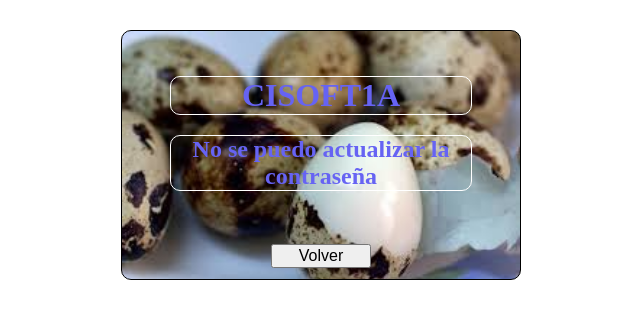
After one commit to alejandroaponterodriguez/Huevitos1A, a PHP site: page /reglasNegocios/noActualizacionContra.php in a window 1280 px wide. The commit adds this page. Shown: the top 319 px of the page, without its empty margins (319-959 px from the left). Run offline with PHP 8.4, Linux system fonts and the light colour scheme; the visitor is signed in with stand-in values (Sample User, id 1).

Commit message:
Se modifico el cambio de contraseña de los clientes

```diff
--- a/reglasNegocios/cambiarClave.php
+++ b/reglasNegocios/cambiarClave.php
@@ -28,7 +28,7 @@
 		<table>
 				<tr>
 					<td><label for="">Contraseña Antigua:&nbsp;</label></td>
-					<td><input name="contraanti" type="password" id="contrasanti" placeholder="Ingresa Password Antiguo"  minlength="8" maxlength="50" required ></td>
+					<td><input name="contraanti" type="password" id="contraanti" placeholder="Ingresa Password Antiguo"  minlength="8" maxlength="50" required ></td>
 				</tr>
 			 	<tr>
 		            <td>
@@ -36,7 +36,7 @@
 		            </td>
 
 		            <td>
-		                <input name="contrasnue" type="password" id="contrasenue" placeholder="Ingresa Password Nuevo"  minlength="8" maxlength="50" required >
+		                <input name="contranue" type="password" id="contraenue" placeholder="Ingresa Password Nuevo"  minlength="8" maxlength="50" required >
 		            </td>
 
 		        </tr>
@@ -46,7 +46,7 @@
 		                <label>Repetir Contraseña Nueva:&nbsp;</label>
 		            </td>
 		            <td>
-		                <input name="repecontrasenue" type="password" id="repecontrasenue" placeholder="Repetir Password Nuevo" minlength="8" maxlength="50" required>
+		                <input name="repecontranue" type="password" id="repecontranue" placeholder="Repetir Password Nuevo" minlength="8" maxlength="50" required>
 		            </td>
 
 		        </tr>
--- /dev/null
+++ b/reglasNegocios/noActualizacionContra.php
@@ -0,0 +1,61 @@
+<!DOCTYPE html>
+<html lang="en">
+<head>
+	<meta charset="UTF-8">
+	<title>Actualización de Contraseña Correcta.</title>
+	<style>
+
+		h1,h2{
+
+			width: 300px;
+			border:1px solid white;
+			margin:20px auto;
+			border-radius: 10px;
+			color:#6663F3;
+
+		}
+		h2{
+			color:#6663F3;
+		}
+
+		table{
+
+			width: 400px;
+			height: 250px;
+			margin: 30px auto;
+			border:1px solid black;
+			border-radius: 10px;
+			background-image: url("../imagenes/fondoRegistro.jpg");
+			background-size: 100%;
+		}
+
+		td{
+			text-align: center;
+			padding: 5px;
+		}
+
+		input{
+
+			font-size: 16px;
+			width: 100px;
+		}
+	</style>
+</head>
+<body>
+	<?php
+
+		session_start();
+
+		if(!isset($_SESSION['usuariologin'])){
+
+			header("location:../index.php");
+		}
+
+		echo "<table><tr><td>";
+		echo "<h1>CISOFT1A</h1><h2>No se puedo actualizar la contraseña</h2></td></tr><tr><td>";
+		echo "<a href='interfazclientes.php'><input type='button' value='Volver'></a></td></tr>";
+		echo "</table>";
+
+	 ?>
+</body>
+</html>
```
Also changed, not shown: reglasNegocios/actualizacionOkClave.php (added, +61 -0 lines), reglasNegocios/actualizarClave.php (+72 -2 lines).
